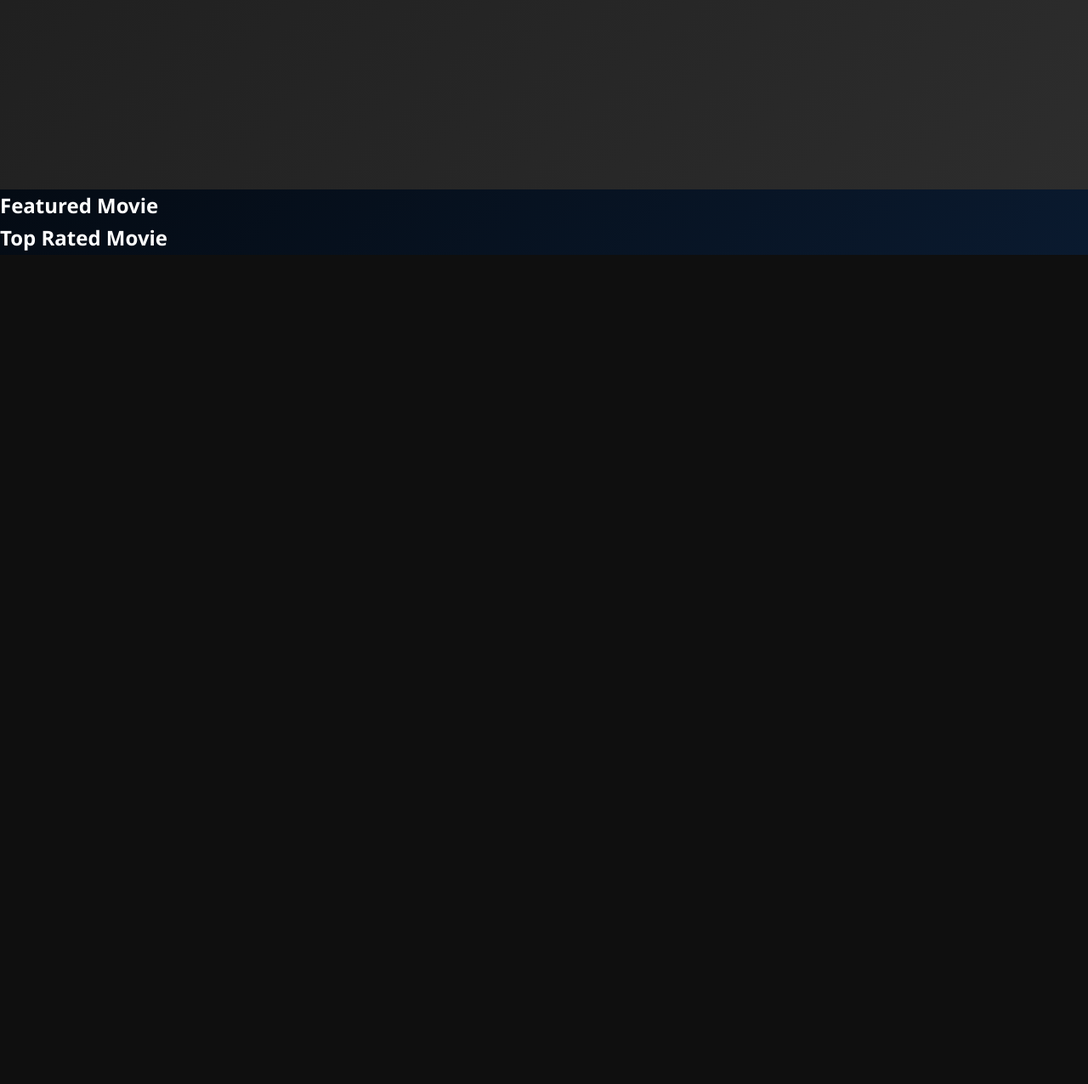
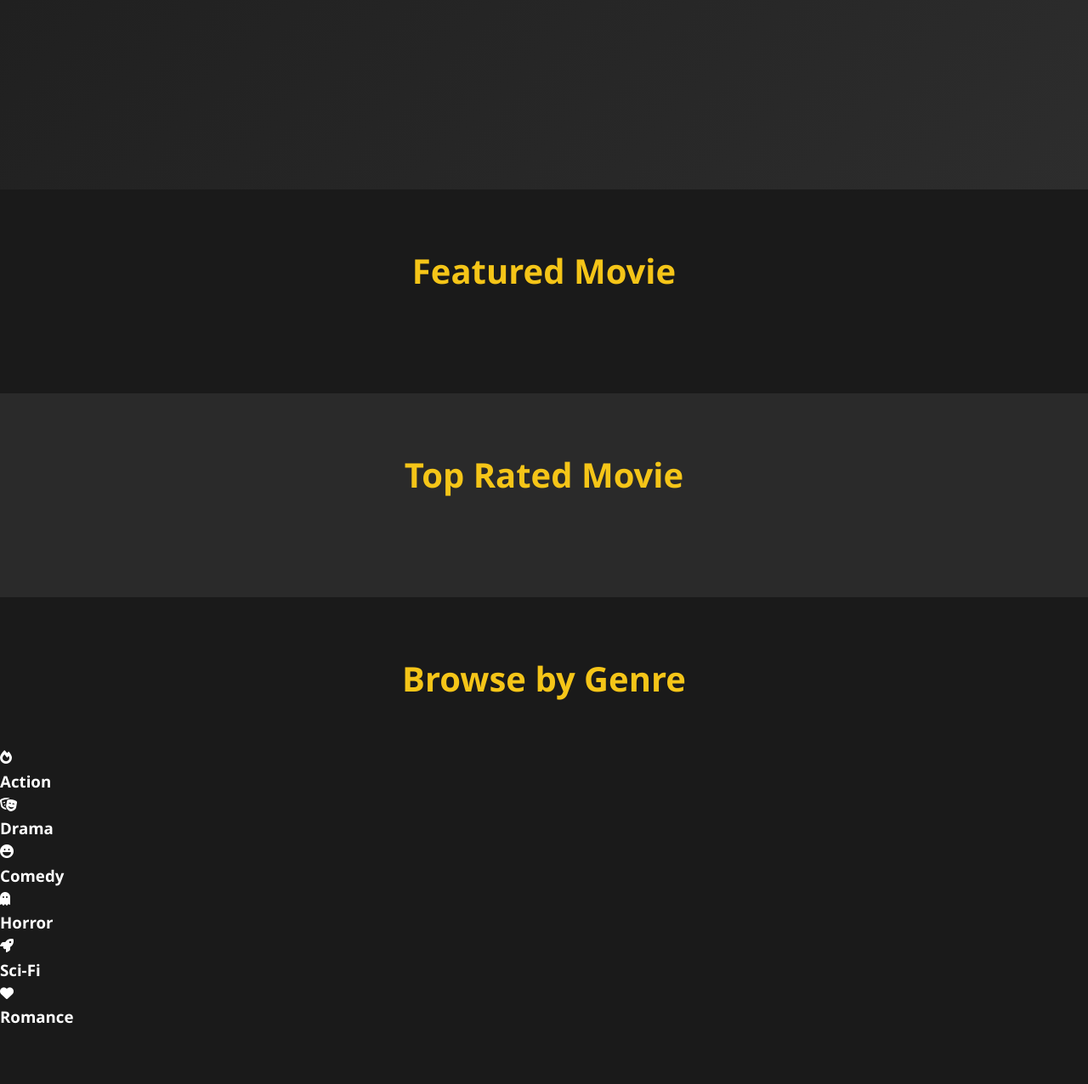
Before and after one commit to honey1387/PopCornScore, a plain HTML site: page homepage/index.html in a window 1280 px wide. Shown: the part 757-2033 px from the top of the page at 85% size. Before the commit the page ends 1057 px from the top, so only its background shows below. Drawn offline with Linux system fonts and the light colour scheme.

Commit message:
feat : importent

```diff
--- a/homepage/index.html
+++ b/homepage/index.html
@@ -62,6 +62,36 @@
             </div>
         </div>
     </section>
+
+    <section class="categories-section">
+        <div class="container">
+            <h2>Browse by Genre</h2>
+            <div class="category-grid" data-genre="action">
+                <i class="fas fa-fire"></i>
+                <h3>Action</h3>
+            </div>
+            <div class="category-grid" data-genre="drama">
+                <i class="fas fa-theater-masks"></i>
+                <h3>Drama</h3>
+            </div>
+            <div class="category-grid" data-genre="comedy">
+                <i class="fas fa-laugh"></i>
+                <h3>Comedy</h3>
+            </div>
+            <div class="category-grid" data-genre="horror">
+                <i class="fas fa-ghost"></i>
+                <h3>Horror</h3>
+            </div>
+            <div class="category-grid" data-genre="sci-fi">
+                <i class="fas fa-rocket"></i>
+                <h3>Sci-Fi</h3>
+            </div>
+            <div class="category-grid" data-genre="romance">
+                <i class="fas fa-heart"></i>
+                <h3>Romance</h3>
+            </div>
+        </div>
+    </section>
 </body>
 
 </html>
--- a/homepage/style.css
+++ b/homepage/style.css
@@ -89,3 +89,30 @@ text-shadow: 2px 2px 4px rgb(0, 0, 0, 0.5);
     transform: translateY(-2px);
     box-shadow: 0 5px 15px rgb(254, 197, 24, 0.3);
 }
+
+.featured-section,
+.top-rated-section,
+.categories-section{
+    padding: 4rem 0;
+}
+
+.featured-section{
+    background: #1a1a1a;
+}
+
+.top-rated-section{
+    background: #2a2a2a;
+}
+
+.categories-section{
+    background: #1a1a1a;
+}
+
+.featured-section h2,
+.top-rated-section h2,
+.categories-section h2{
+    text-align: center;
+    font-size: 2.5rem;
+    margin-bottom: 3rem;
+    color: #f5c518;
+}
```
